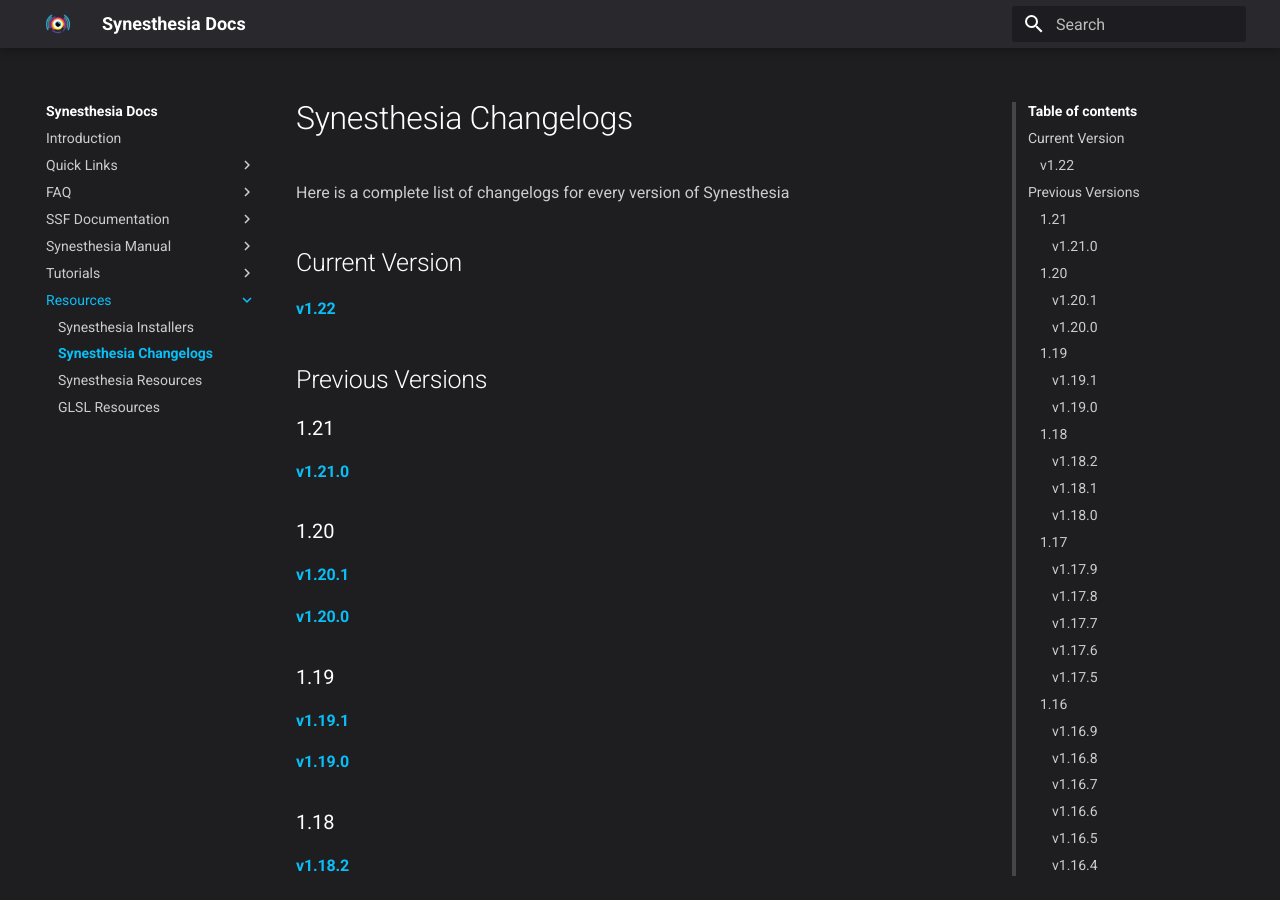
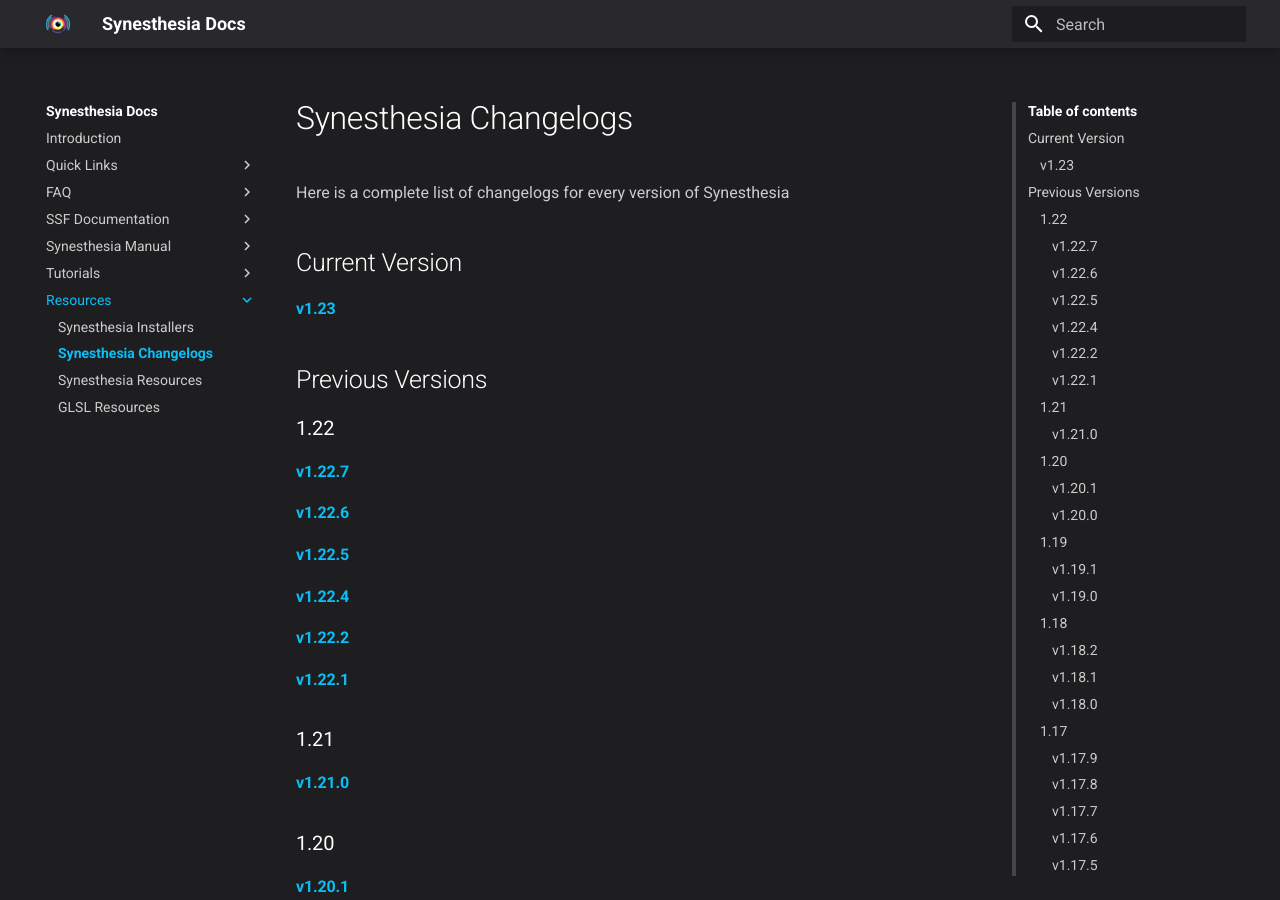
Before and after one commit to gravity-current/synesthesia-docs, an MkDocs documentation site: the page built from docs/resources/changelogs.md, in a window 1280 px wide and 900 px high. Built offline with MkDocs 1.6.1 and Material for MkDocs 9.7.7, drawn with Linux system fonts in a browser that asks for light colours.

Commit message:
Add 1.22 changelogs, update 1.23 changelog to latest patch

```diff
--- a/docs/resources/changelogs.md
+++ b/docs/resources/changelogs.md
@@ -3,9 +3,17 @@
 Here is a complete list of changelogs for every version of Synesthesia
 
 ## Current Version
-#### [v1.22](https://www.synesthesia.live/public-release/changelog/1.22.2.92.html)
+#### [v1.23](https://www.synesthesia.live/public-release/changelog/1.23.1.117.html)
 
 ## Previous Versions
+### 1.22
+#### [v1.22.7](https://www.synesthesia.live/public-release/changelog/1.22.7.106.html)
+#### [v1.22.6](https://www.synesthesia.live/public-release/changelog/1.22.6.100.html)
+#### [v1.22.5](https://www.synesthesia.live/public-release/changelog/1.22.5.97.html)
+#### [v1.22.4](https://www.synesthesia.live/public-release/changelog/1.22.4.94.html)
+#### [v1.22.2](https://www.synesthesia.live/public-release/changelog/1.22.2.92.html)
+#### [v1.22.1](https://www.synesthesia.live/public-release/changelog/1.22.1.89.html)
+
 ### 1.21
 #### [v1.21.0](https://www.synesthesia.live/public-release/changelog/1.21.0.79.html)
 ### 1.20
```
